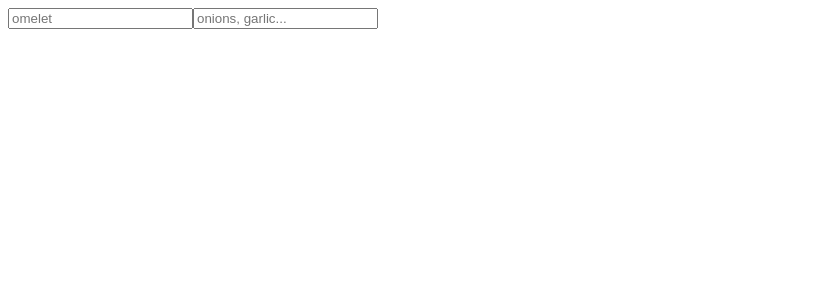
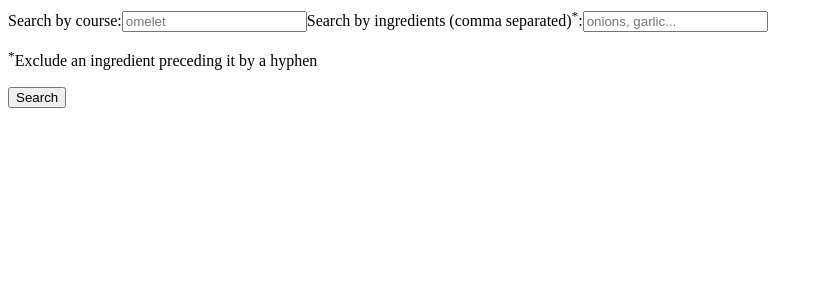
Before and after one commit to eaboy/recipe-puppy, an Angular app: page / in a window 1280 px wide. Shown: the top 300 px of the page, without its empty margins (0-823 px from the left). Built offline with nearby package versions, Linux system fonts and the light colour scheme.

Commit message:
Added labels and button

```diff
--- a/src/app/app.component.html
+++ b/src/app/app.component.html
@@ -1,7 +1,11 @@
 <main>
   <form [formGroup]="searchForm" (ngSubmit)="doSearch()">
+    <label for="course">Search by course:</label>
     <input type="text" name="course" id="course" formControlName="course" placeholder="omelet">
+    <label for="ingredients">Search by ingredients (comma separated)<sup>*</sup>:</label>
     <input type="text" name="ingredients" id="ingredients" formControlName="ingredients"
       placeholder="onions, garlic...">
+    <p><sup>*</sup>Exclude an ingredient preceding it by a hyphen</p>
+    <button type="submit" [disabled]="searching">Search</button>
   </form>
 </main>
--- a/src/app/app.component.ts
+++ b/src/app/app.component.ts
@@ -8,6 +8,8 @@ import { FormGroup, FormControl } from '@angular/forms';
 })
 export class AppComponent {
 
+  searching = false;
+
   searchForm = new FormGroup({
     course: new FormControl(),
     ingredients: new FormControl()
```
